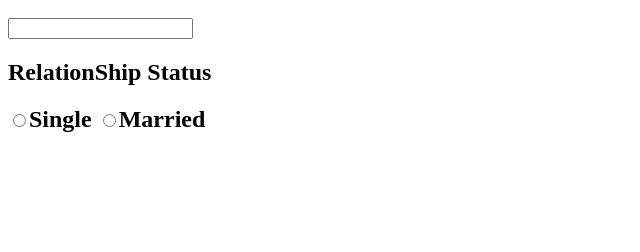
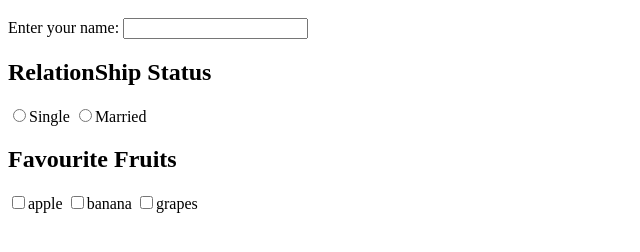
Before and after one commit to keithlyx/keithlyx.github.io, a plain HTML site: page index.html in a window 1280 px wide. Shown: the part 48-300 px from the top of the page, without its empty margins (0-640 px from the left). Drawn offline with Linux system fonts and the light colour scheme.

Commit message:
Update index.html

```diff
--- a/index.html
+++ b/index.html
@@ -1,9 +1,16 @@
 <h1>Hello </h1>
 <form>
+  Enter your name:
 <input>
 <p>
-<h2>RelationShip Status<h2>
+<h2>RelationShip Status</h2>
   <label><input type="radio" value="single">Single</label>
   <label><input type="radio" value="married">Married</label>
 </p>
+<p>
+  <h2>Favourite Fruits</h2>
+      <label><input type="checkbox" value="a">apple</label>
+ <label><input type="checkbox" value="b">banana</label>
+ <label><input type="checkbox" value="g">grapes</label>
+  </p>
   </form>
```
